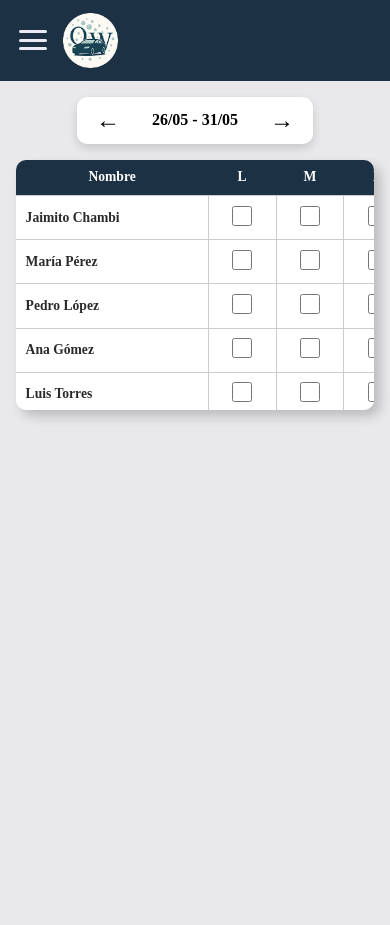
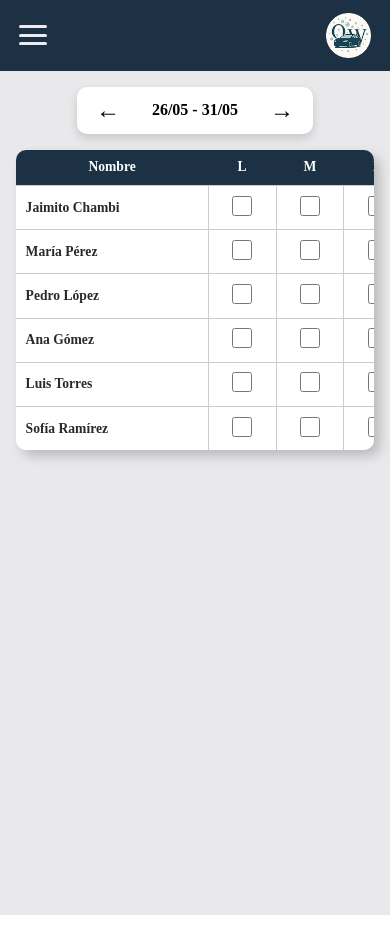
Before and after one commit to Practicas-Profesionalizantes/Grupo2--6_2--2025-OptiWash, a React (Vite) app in the folder cliente/: page /asistencia in a window 390 px wide. Built offline with nearby package versions, Linux system fonts and the light colour scheme.

Commit message:
asistencia

```diff
--- a/cliente/src/componentes/navbar.jsx
+++ b/cliente/src/componentes/navbar.jsx
@@ -11,15 +11,15 @@ function Nav() {
 
   return (
     <nav className="nav">
-      <div className="parte1">
-        <button className="hamburguesa" onClick={toggleMenu}>
-          <span className={`barra ${menuAbierto ? "activa" : ""}`}></span>
-          <span className={`barra ${menuAbierto ? "activa" : ""}`}></span>
-          <span className={`barra ${menuAbierto ? "activa" : ""}`}></span>
-        </button>
+      {/* Icono hamburguesa a la izquierda */}
+      <button className="hamburguesa" onClick={toggleMenu}>
+        <span className={`barra ${menuAbierto ? "activa" : ""}`}></span>
+        <span className={`barra ${menuAbierto ? "activa" : ""}`}></span>
+        <span className={`barra ${menuAbierto ? "activa" : ""}`}></span>
+      </button>
 
-        <img src={logo} alt="logo" />
-      </div>
+      {/* Logo a la derecha */}
+      <img src={logo} alt="logo" className="logo" />
 
       {/* Menú lateral izquierdo */}
       <div className={`menu-lateral ${menuAbierto ? "activo" : ""}`}>
--- a/cliente/src/style/asistencia.css
+++ b/cliente/src/style/asistencia.css
@@ -92,9 +92,3 @@
     padding: 0.6rem;
   }
 }
-
-@media (max-width: 480px) {
-  .tabla-scroll {
-    max-height: 250px; /* más compacto aún */
-  }
-}
--- a/cliente/src/style/navbar/nav.css
+++ b/cliente/src/style/navbar/nav.css
@@ -13,26 +13,45 @@
   width: 100%;
   display: flex;
   align-items: center;
-  justify-content: space-between;
+  justify-content: space-between; /* ✅ extremos opuestos */
   padding: 0.8rem 1.2rem;
   position: sticky;
   top: 0;
   z-index: 1000;
 }
 
-.parte1 {
-  display: flex;
-  align-items: center;
-  gap: 1rem;
-}
-
-.nav img {
+/* ---------- LOGO (derecha) ---------- */
+.logo {
   height: 55px;
   width: auto;
   max-width: 100%;
+  margin-left: auto; /* ✅ empuja hacia la derecha */
 }
 
-/* ---------- BOTONES ---------- */
+/* ---------- MENÚ LATERAL IZQUIERDO ---------- */
+.menu-lateral {
+  position: fixed;
+  top: 0;
+  left: -260px; /* ✅ oculto inicialmente */
+  height: 100vh;
+  width: 240px;
+  background-color: #1C3144;
+  display: flex;
+  flex-direction: column;
+  align-items: center;   /* ✅ alineado a la izquierda */
+  justify-content: flex-start; /* ✅ comienza desde arriba */
+  padding-top: 4.5rem;
+  gap: 1.5rem;
+  transition: left 0.3s ease-in-out;
+  box-shadow: 4px 0 10px rgba(0, 0, 0, 0.3);
+  z-index: 999;
+}
+
+.menu-lateral.activo {
+  left: 0; /* ✅ aparece desde la izquierda */
+}
+
+/* ---------- BOTONES DEL MENÚ ---------- */
 .botones {
   background-color: transparent;
   border: none;
@@ -45,34 +64,11 @@
 }
 
 .botones:hover {
-  color: #ffffff;
+  color: black;
   transform: scale(1.05);
 }
 
-/* ---------- MENÚ LATERAL IZQUIERDO ---------- */
-.menu-lateral {
-  position: fixed;
-  top: 0;
-  left: -260px; /* ✅ oculto inicialmente */
-  height: 100vh;
-  width: 240px;
-  background-color: #1C3144;
-  display: flex;
-  flex-direction: column;
-  align-items: center;      /* ✅ centra horizontal */
-  justify-content: center;
-    /* ✅ centra vertical */
-  gap: 2rem;
-  transition: left 0.3s ease-in-out;
-  box-shadow: 4px 0 10px rgba(0,0,0,0.3);
-  z-index: 999;
-}
-
-.menu-lateral.activo {
-  left: 0; /* ✅ se desliza desde la izquierda */
-}
-
-/* ---------- FONDO OSCURECIDO (overlay) ---------- */
+/* ---------- FONDO OSCURO (overlay) ---------- */
 .overlay {
   position: fixed;
   top: 0;
@@ -85,11 +81,15 @@
 }
 
 @keyframes fadeIn {
-  from { opacity: 0; }
-  to { opacity: 1; }
+  from {
+    opacity: 0;
+  }
+  to {
+    opacity: 1;
+  }
 }
 
-/* ---------- HAMBURGUESA ---------- */
+/* ---------- ICONO HAMBURGUESA (izquierda) ---------- */
 .hamburguesa {
   display: none;
   flex-direction: column;
@@ -110,7 +110,7 @@
   transition: all 0.3s ease;
 }
 
-/* Animación de “X” */
+/* Animación “X” al abrir */
 .barra.activa:nth-child(1) {
   transform: rotate(45deg) translate(5px, 5px);
 }
@@ -126,6 +126,10 @@
   .hamburguesa {
     display: flex; /* ✅ visible en móvil */
   }
+
+  .logo {
+    height: 45px;
+  }
 }
 
 @media (min-width: 769px) {
@@ -136,6 +140,8 @@
     height: auto;
     width: auto;
     justify-content: flex-end;
+    align-items: center;
+    padding-top: 0;
     gap: 1.5rem;
     background: transparent;
     box-shadow: none;
--- a/cliente/src/style/navbar/nav.module.css
+++ b/cliente/src/style/navbar/nav.module.css
@@ -16,7 +16,7 @@
 }
 
 .navLink:not(.activeLink) h2:hover {
-  transform: scale(1.4);
+  transform: scale(1.1);
 }
 
 .activeLink {
```
